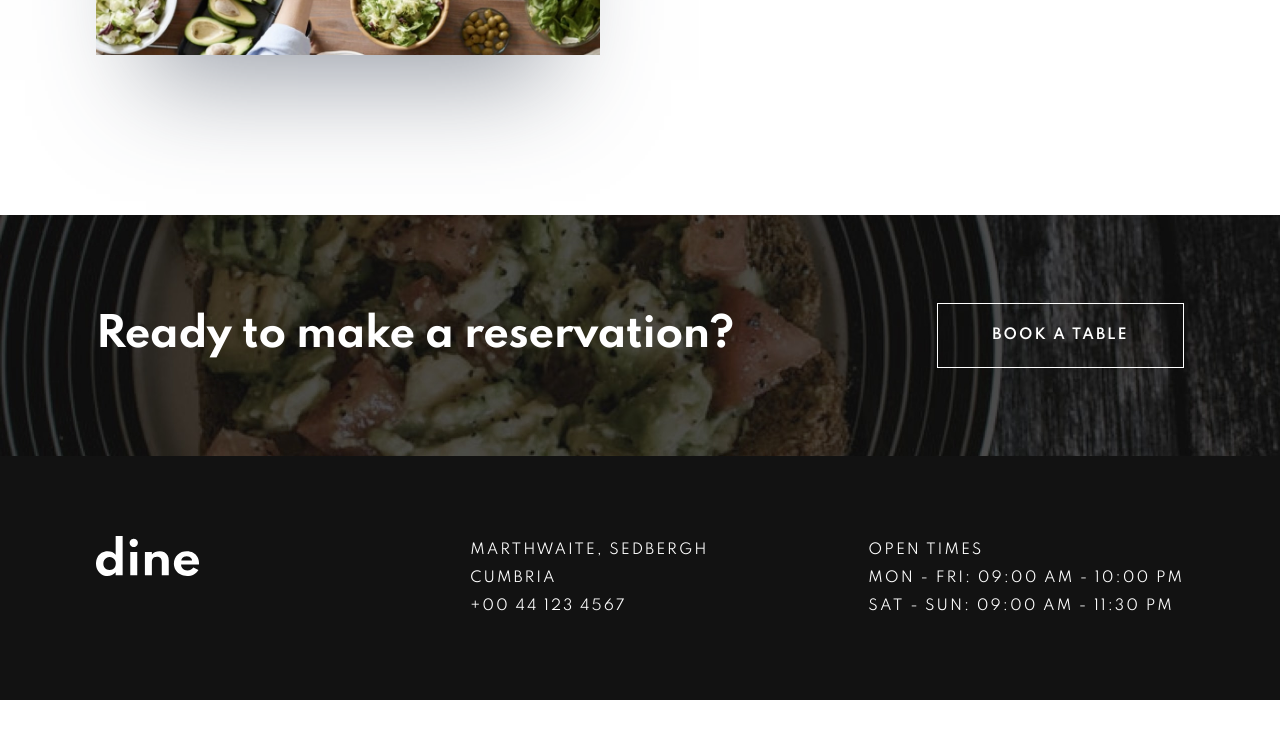
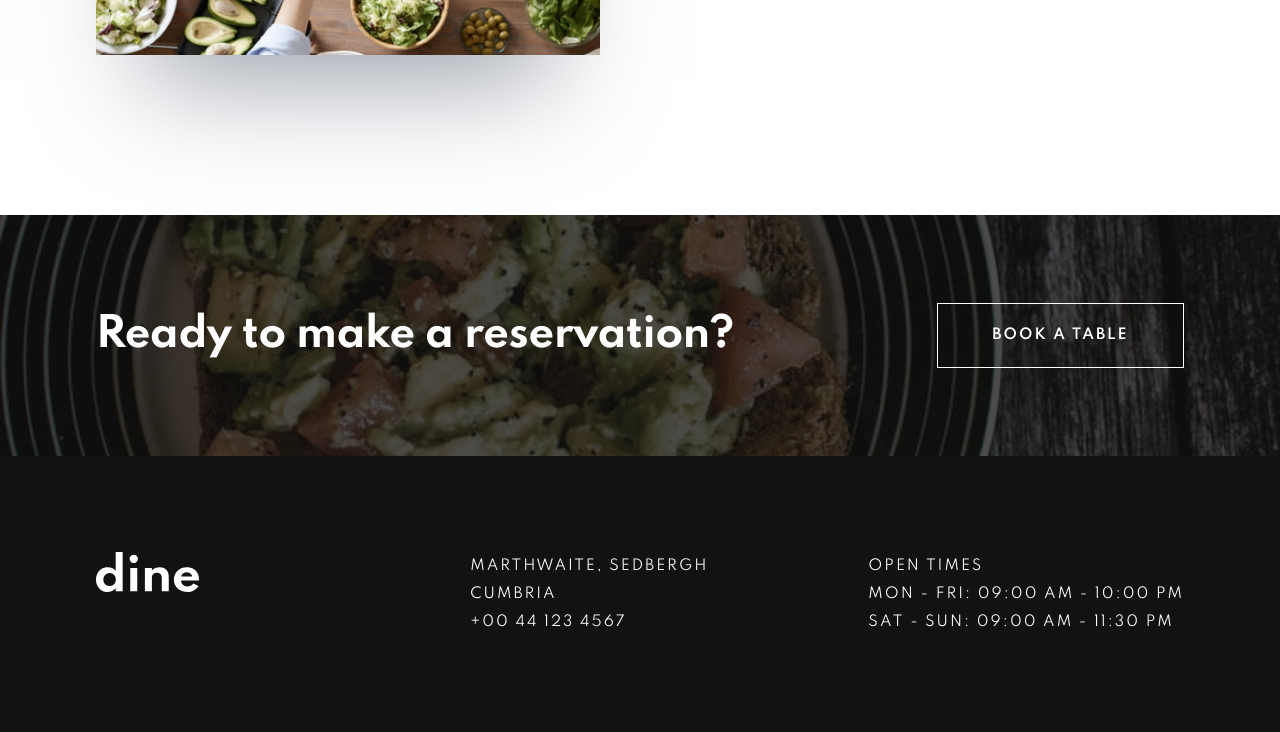
Before and after one commit to brodiewebdt/fm-dine-restaurant-website, a plain HTML site: page index.html in a window 1280 px wide. Shown: the part 3632-4364 px from the top of the page. Before the commit the page ends 4332 px from the top, so only its background shows below. Drawn offline with Linux system fonts and the light colour scheme.

Commit message:
removed white-space below footer at 1280px resolution

```diff
--- a/css/styles.css
+++ b/css/styles.css
@@ -810,5 +810,9 @@ p.people-display {
         .company-info {
             gap: 10rem;
         }
+
+        .footer {
+            padding-block: 6rem;
+        }
     }
 }
```
